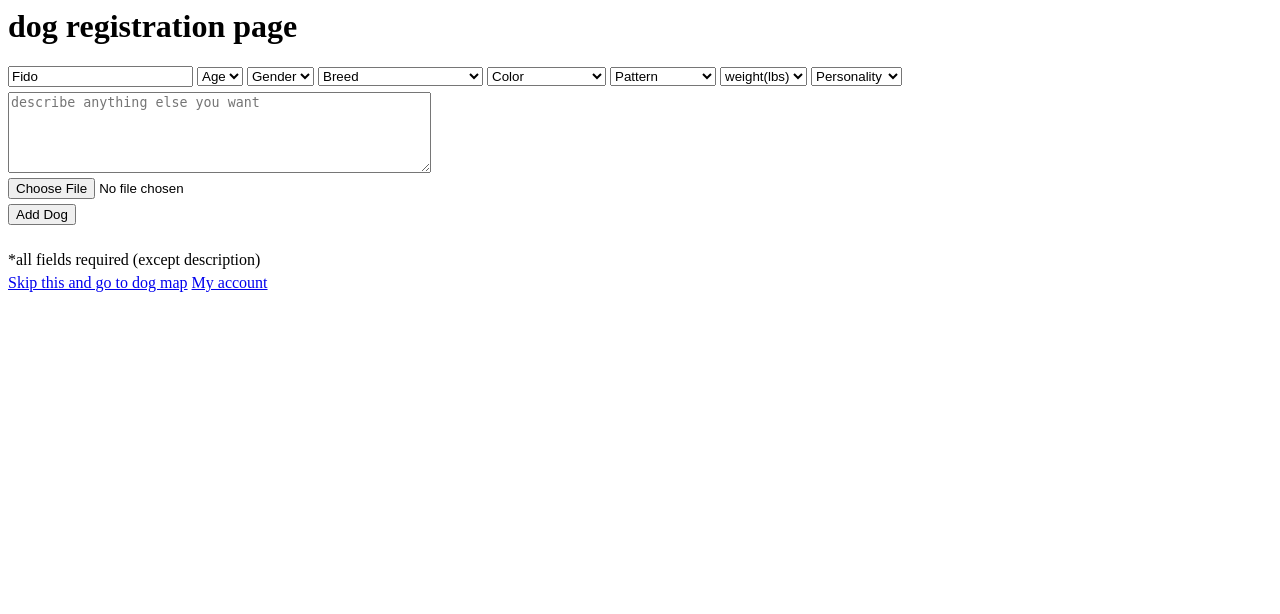
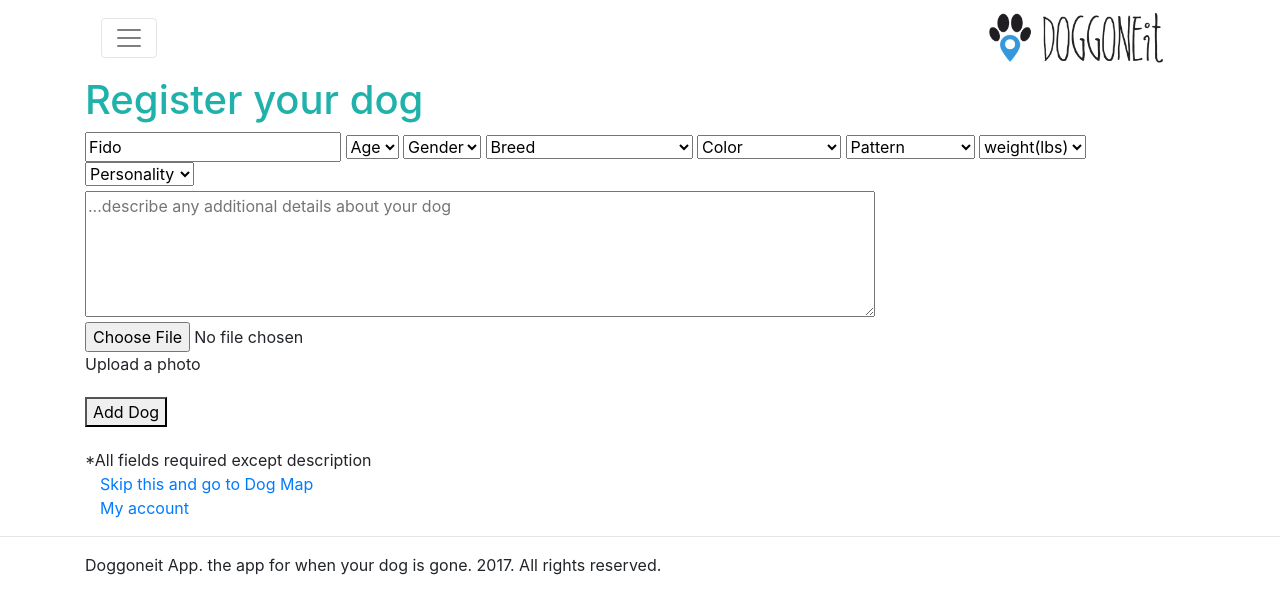
Before and after one commit to mschaeffer53/Doggonnit, a Django app: page /create_dog_profile/ in a window 1280 px wide. Shown: the top 614 px of the page. Run offline with Django 3.2, Linux system fonts and the light colour scheme; some libraries are stand-ins or nearby versions.

Commit message:
2nd commit of 12/28/17

```diff
--- a/Doggonnit/doggonnitapp/static/doggonnitapp/style.css
+++ b/Doggonnit/doggonnitapp/static/doggonnitapp/style.css
@@ -1,6 +1,7 @@
 .dog_img{
     width: 250px;
     height: 250px;
+    border: 4px solid lightblue;
 }
 
 #map{
@@ -8,3 +9,7 @@
     height: 500px;
     width: 1100px;
 }
+
+h1{
+    color:lightseagreen;
+}
--- a/Doggonnit/doggonnitapp/templates/doggonnitapp/addDog.html
+++ b/Doggonnit/doggonnitapp/templates/doggonnitapp/addDog.html
@@ -1,12 +1,15 @@
+{% extends 'doggonnitapp/base.html' %}
+
+{% block content %}
 <style>
-    div{
+    .text_div{
         padding-top: 5px;
         padding-bottom: 5px;
     }
 </style>
 
-
-<h1>dog registration page</h1>
+<div class="container">
+    <h1>Register your dog</h1>
 
     <form action="{% url 'doggonnitapp:create_dog_profile' %}" method="POST" enctype="multipart/form-data">
         {% csrf_token %}
@@ -62,21 +65,27 @@
             {% endfor %}
         </select>
 
-    <div>
-         <textarea name="description" cols=50 rows= 5 placeholder="describe anything else you want"></textarea>
+        <div class="text_div">
+             <textarea name="description" cols=75 rows= 5 placeholder="...describe any additional details about your dog"></textarea>
         </div>
 
+
         <input type="file" name="dog_image" accept="image/*" required>
+        <p>Upload a photo</p>
 
-    <div>
+        <div class="text_div">
             <button type="submit">Add Dog</button>
         </div>
 
 
     </form>
 
-<div>*all fields required (except description)</div>
-
-<a href="{% url 'doggonnitapp:dogmap' %}">Skip this and go to dog map</a>
-
+    <div>*All fields required except description</div>
+    <div class="col">
+        <a href="{% url 'doggonnitapp:dogmap' %}">Skip this and go to Dog Map</a>
+    </div>
+    <div class="col">
         <a href="{% url 'doggonnitapp:myaccount' %}">My account</a>
+    </div>
+</div>
+{% endblock %}
--- a/Doggonnit/doggonnitapp/templates/doggonnitapp/base.html
+++ b/Doggonnit/doggonnitapp/templates/doggonnitapp/base.html
@@ -38,6 +38,9 @@
             <a class="nav-link" href="{% url 'doggonnitapp:myaccount' %}">My Account</a>
           </li>
           <li class="nav-item">
+            <a class="nav-link" href="{% url 'doggonnitapp:create_dog_profile' %}">Register your dog</a>
+          </li>
+          <li class="nav-item">
             <a class="nav-link disabled" href="#">Disabled</a>
           </li>
         </ul>
--- a/Doggonnit/doggonnitapp/templates/doggonnitapp/dogmap.html
+++ b/Doggonnit/doggonnitapp/templates/doggonnitapp/dogmap.html
@@ -55,7 +55,7 @@
     <div class="container">
 
         <h1>Dogs reported missing</h1>
-        <h2>If you have seen one of these dogs click on the 'find' link</h2>
+        <h5>If you have seen one of these dogs click on the 'find' link in the dog's profile</h5>
         <div id='map' style='width: 1100px; height: 500px;'></div>
         <script>
             mapboxgl.accessToken = '{{ mapbox_api_key }}';
```
Also changed, not shown: Doggonnit/doggonnitapp/templates/doggonnitapp/dog_profile.html (+7 -7 lines), Doggonnit/doggonnitapp/templates/doggonnitapp/unknowndogmap.html (+14 -8 lines), Doggonnit/db.sqlite3. Lines whose indentation alone changed are shown as unchanged.
